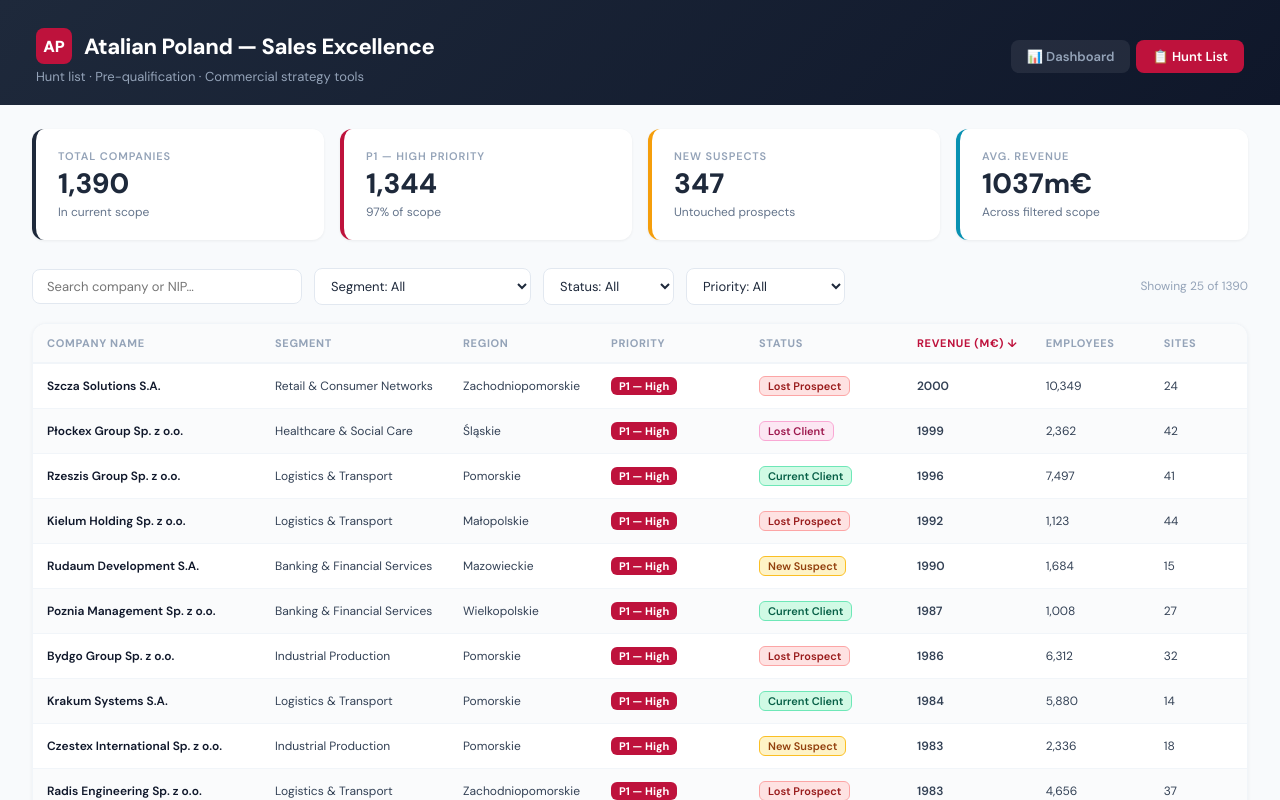
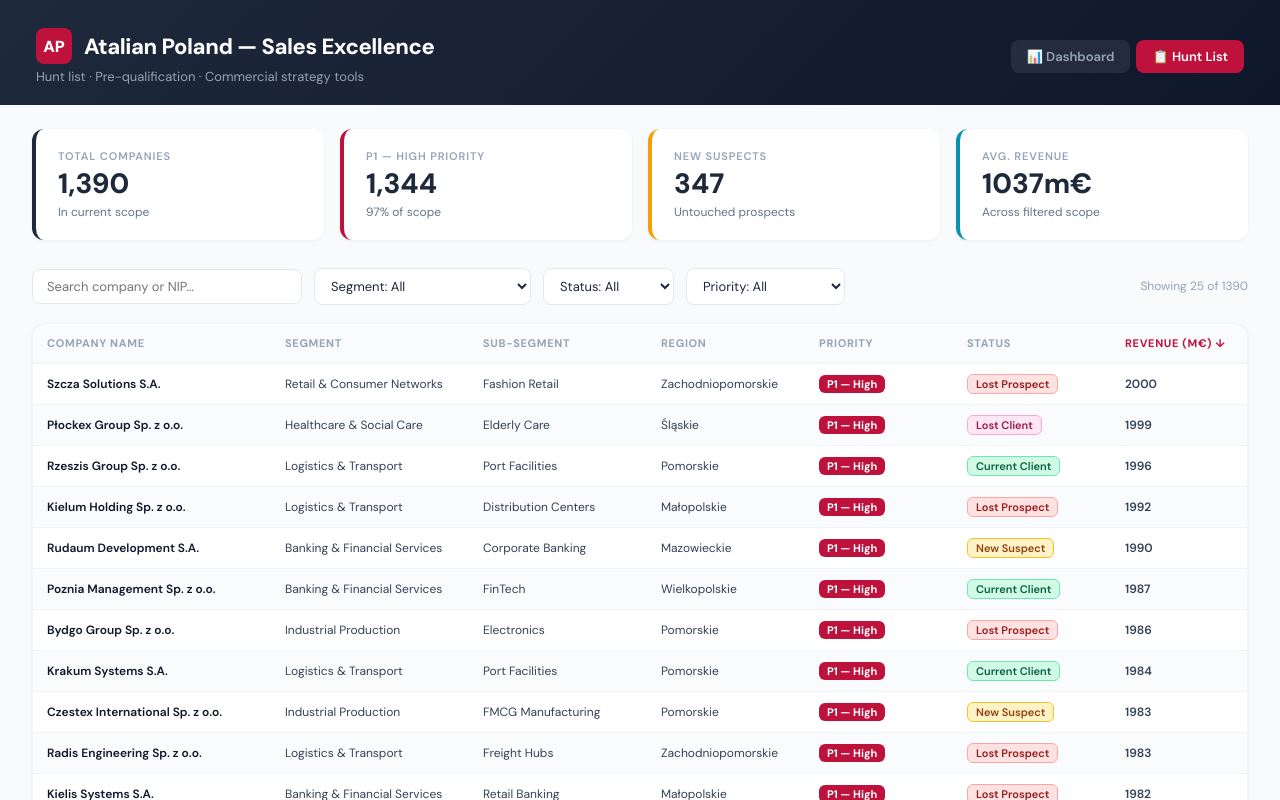
Before and after one commit to Alexis6475/Hunter, a React (Vite) app: page / in a window 1280 px wide. Both pictures are taken after a click on the button "📋 Hunt List". Shown: the top 800 px of the page. Built offline with nearby package versions, Linux system fonts and the light colour scheme.

Commit message:
Update HuntListApp.jsx

```diff
--- a/src/HuntListApp.jsx
+++ b/src/HuntListApp.jsx
@@ -281,17 +281,17 @@ function PrequalPanel({company,storage,fontStack,onClose}){
    MAIN APP
    ═══════════════════════════════════════════════════════════════ */
 const COLS=[
-  {key:"name",label:"Company Name",w:200},
-  {key:"segment",label:"Segment",w:160},
-  {key:"region",label:"Region",w:120},
+  {key:"name",label:"Company Name",w:210},
+  {key:"segment",label:"Segment",w:170},
+  {key:"subSegment",label:"Sub-segment",w:150},
+  {key:"region",label:"Region",w:130},
   {key:"priority",label:"Priority",w:120},
   {key:"status",label:"Status",w:130},
-  {key:"revenue",label:"Revenue (m€)",w:100},
-  {key:"employees",label:"Employees",w:90},
+  {key:"revenue",label:"Revenue (m€)",w:110},
+  {key:"profit",label:"Profit (%)",w:85},
+  {key:"employees",label:"Employees",w:95},
   {key:"sites",label:"Sites",w:70},
-  {key:"outsourcingPropensity",label:"Outsourcing",w:95},
-  {key:"qualification",label:"Qualification",w:100},
-  {key:"action",label:"",w:80},
+  {key:"qualification",label:"Qualification",w:140},
 ];
 
 export default function HuntListApp(){
@@ -343,7 +343,6 @@ export default function HuntListApp(){
         <p style={{margin:0,fontSize:"13px",color:"#94a3b8",marginTop:4}}>Hunt list · Pre-qualification · Commercial strategy tools</p>
       </div>
       <div style={{display:"flex",gap:6,alignItems:"center"}}>
-        {storage.scoredCount>0&&<span style={{fontSize:"12px",color:"#94a3b8",marginRight:8}}>{storage.scoredCount} scored</span>}
         {VIEWS.map(v=><button key={v.id} onClick={()=>{setView(v.id);setPage(0)}} style={{padding:"8px 16px",borderRadius:"8px",border:"none",cursor:"pointer",fontSize:"13px",fontWeight:600,fontFamily:fontStack,background:view===v.id?"#be123c":"rgba(255,255,255,0.08)",color:view===v.id?"#fff":"#94a3b8",transition:"all 0.2s"}}>{v.label}</button>)}
       </div>
     </header>
@@ -394,17 +393,16 @@ export default function HuntListApp(){
         <div style={{background:"#fff",borderRadius:"14px",overflow:"hidden",boxShadow:"0 1px 4px rgba(0,0,0,0.05)",border:"1px solid #f1f5f9"}}>
           <div style={{overflowX:"auto"}}>
             <table style={{width:"100%",borderCollapse:"collapse",fontSize:"12px"}}>
-              <thead><tr>{COLS.map(col=><th key={col.key} onClick={()=>col.key!=="action"&&col.key!=="qualification"&&handleSort(col.key)} style={{padding:"12px 14px",textAlign:"left",fontSize:"11px",fontWeight:700,textTransform:"uppercase",letterSpacing:"0.06em",color:sortKey===col.key?"#be123c":"#94a3b8",borderBottom:"2px solid #f1f5f9",cursor:col.key==="action"||col.key==="qualification"?"default":"pointer",userSelect:"none",whiteSpace:"nowrap",minWidth:col.w,background:"#fafbfc"}}>{col.label} {sortKey===col.key?(sortDir==="asc"?"↑":"↓"):""}</th>)}</tr></thead>
+              <thead><tr>{COLS.map(col=><th key={col.key} onClick={()=>col.key!=="qualification"&&handleSort(col.key)} style={{padding:"12px 14px",textAlign:"left",fontSize:"11px",fontWeight:700,textTransform:"uppercase",letterSpacing:"0.06em",color:sortKey===col.key?"#be123c":"#94a3b8",borderBottom:"2px solid #f1f5f9",cursor:col.key==="qualification"?"default":"pointer",userSelect:"none",whiteSpace:"nowrap",minWidth:col.w,background:"#fafbfc"}}>{col.label} {sortKey===col.key?(sortDir==="asc"?"↑":"↓"):""}</th>)}</tr></thead>
               <tbody>{paged.map((c,i)=>{
                 const qual=storage.getQualForId(c.id);
-                return<tr key={c.id} style={{background:i%2===0?"#fff":"#fafbfc",transition:"background 0.15s"}} onMouseEnter={e=>e.currentTarget.style.background="#f0f9ff"} onMouseLeave={e=>e.currentTarget.style.background=i%2===0?"#fff":"#fafbfc"}>
+                return<tr key={c.id} onClick={()=>setScoringCompany(c)} style={{background:i%2===0?"#fff":"#fafbfc",transition:"background 0.15s",cursor:"pointer"}} onMouseEnter={e=>e.currentTarget.style.background="#f0f9ff"} onMouseLeave={e=>e.currentTarget.style.background=i%2===0?"#fff":"#fafbfc"}>
                   {COLS.map(col=><td key={col.key} style={{padding:"10px 14px",borderBottom:"1px solid #f1f5f9",whiteSpace:"nowrap",color:"#334155"}}>
-                    {col.key==="action"?<button onClick={()=>setScoringCompany(c)} style={{padding:"4px 12px",borderRadius:"6px",border:"1px solid #e2e8f0",background:"#fff",color:"#1e293b",fontSize:"11px",fontWeight:600,cursor:"pointer",fontFamily:fontStack,transition:"all 0.15s"}} onMouseEnter={e=>{e.currentTarget.style.background="#be123c";e.currentTarget.style.color="#fff";e.currentTarget.style.borderColor="#be123c"}} onMouseLeave={e=>{e.currentTarget.style.background="#fff";e.currentTarget.style.color="#1e293b";e.currentTarget.style.borderColor="#e2e8f0"}}>{qual?"Edit":"Score"}</button>:
-                    col.key==="qualification"?<QualBadge qual={qual}/>:
+                    {col.key==="qualification"?<QualBadge qual={qual}/>:
                     col.key==="status"?<StatusBadge status={c[col.key]}/>:
                     col.key==="priority"?<PriorityBadge priority={c[col.key]}/>:
-                    col.key==="outsourcingPropensity"?<PropensityDot value={c[col.key]}/>:
-                    col.key==="revenue"||col.key==="potentialSpend"?<span style={{fontWeight:600,fontVariantNumeric:"tabular-nums"}}>{c[col.key]}</span>:
+                    col.key==="revenue"?<span style={{fontWeight:600,fontVariantNumeric:"tabular-nums"}}>{c[col.key]}</span>:
+                    col.key==="profit"?<span style={{fontVariantNumeric:"tabular-nums"}}>{c[col.key]}%</span>:
                     col.key==="employees"||col.key==="sites"?<span style={{fontVariantNumeric:"tabular-nums"}}>{c[col.key].toLocaleString()}</span>:
                     col.key==="name"?<span style={{fontWeight:600,color:"#0f172a"}}>{c[col.key]}</span>:
                     c[col.key]}
```
